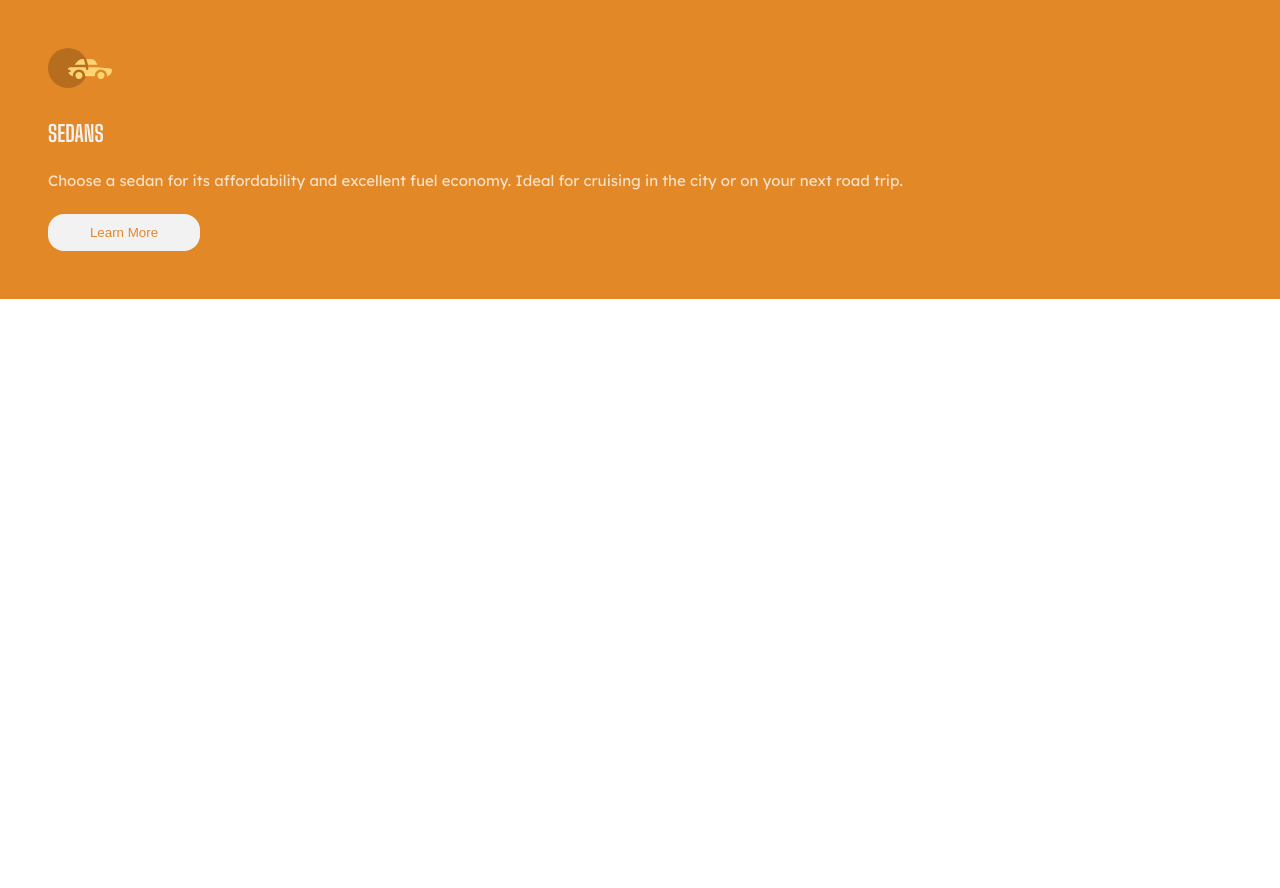
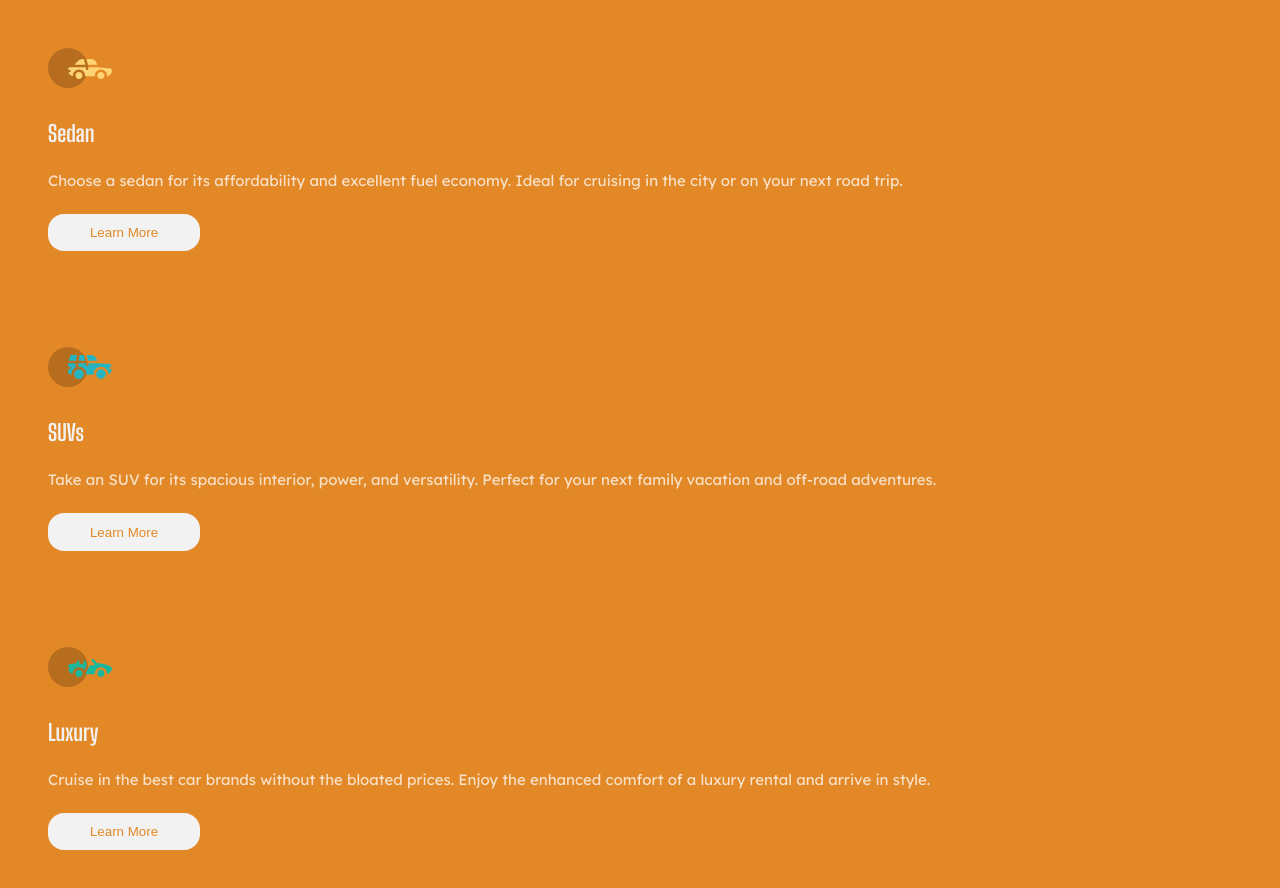
Before and after one commit to mmustaphak/3-column-preview-card-component, a React (Vite) app: page / in a window 1280 px wide. Shown: the top 888 px of the page. Before the commit the page ends 800 px from the top, so only its background shows below. Built offline with nearby package versions, Linux system fonts and the light colour scheme.

Commit message:
Implemented props for card component

```diff
--- a/src/App.jsx
+++ b/src/App.jsx
@@ -1,9 +1,13 @@
 import './App.css'
 import Card from "./components/Card.jsx"
+import data from "./data"
 function App() {
+  const cardElement = data.map((item)=>{
+    return <Card id={item.id} item={item}/>
+  })
   return (
     <>
-      <Card/>
+      {cardElement}
     </>
   )
 }
--- a/src/components/Card.jsx
+++ b/src/components/Card.jsx
@@ -1,10 +1,10 @@
 import "./Card.css"
-export default function Card(){
+export default function Card(props){
     return(
         <div className="card--info">
-            <img src="./src/assets/icon-sedans.svg"/>
-            <h2>SEDANS</h2>
-            <p>Choose a sedan for its affordability and excellent fuel economy. Ideal for cruising in the city or on your next road trip.</p>
+            <img src={props.item.image}/>
+            <h2>{props.item.carModel}</h2>
+            <p>{props.item.description}</p>
             <button>Learn More</button>
         </div>
     )
--- a/src/data.js
+++ b/src/data.js
@@ -1,17 +1,23 @@
+import sedans from "./assets/icon-sedans.svg"
+import suvs from "./assets/icon-suvs.svg"
+import luxury from "./assets/icon-luxury.svg"
 export default [
     {
         id: 1,
         carModel:"Sedan",
+        image: sedans,
         description:"Choose a sedan for its affordability and excellent fuel economy. Ideal for cruising in the city or on your next road trip."
     },
     {
         id: 2,
         carModel:"SUVs",
+        image: suvs,
         description:"Take an SUV for its spacious interior, power, and versatility. Perfect for your next family vacation and off-road adventures."
     },
     {
         id: 3,
         carModel:"Luxury",
+        image: luxury,
         description:"Cruise in the best car brands without the bloated prices. Enjoy the enhanced comfort of a luxury rental and arrive in style."
     }
 ]
```
